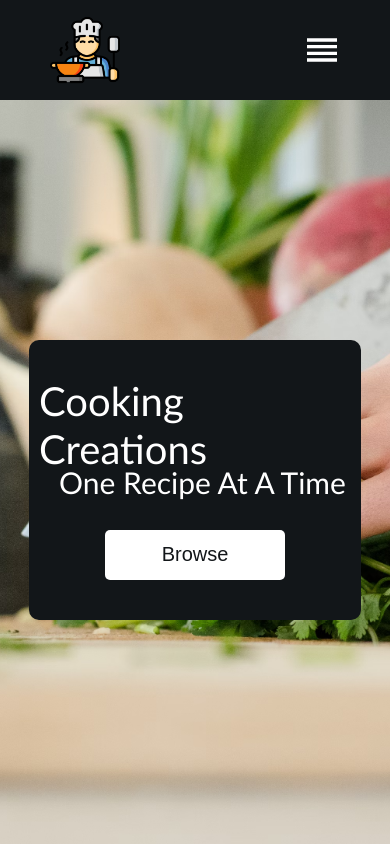
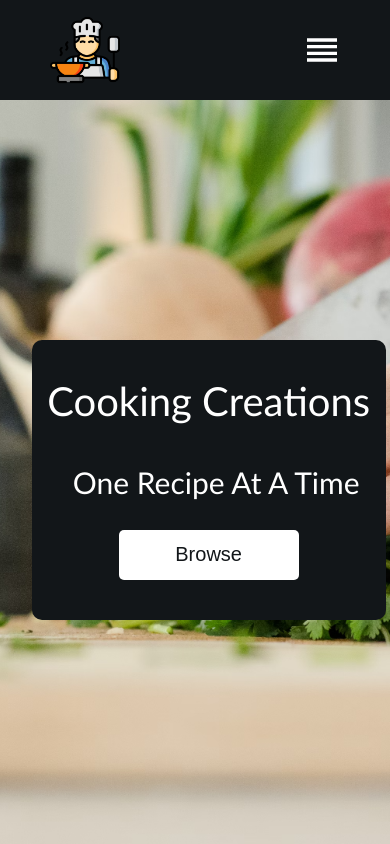
Before and after one commit to vpullakhandam/CookingCreations, a React (Create React App) app: page /#/ in a window 390 px wide. Shown: the top 844 px of the page. Built offline with nearby package versions, Linux system fonts and the light colour scheme.

Commit message:
fixed css

```diff
--- a/src/styles/Home.css
+++ b/src/styles/Home.css
@@ -56,6 +56,7 @@
   .home {
     justify-content: center;
     align-items: center;
+    width: 107%;
   }
 
   .headerContainer {
```
